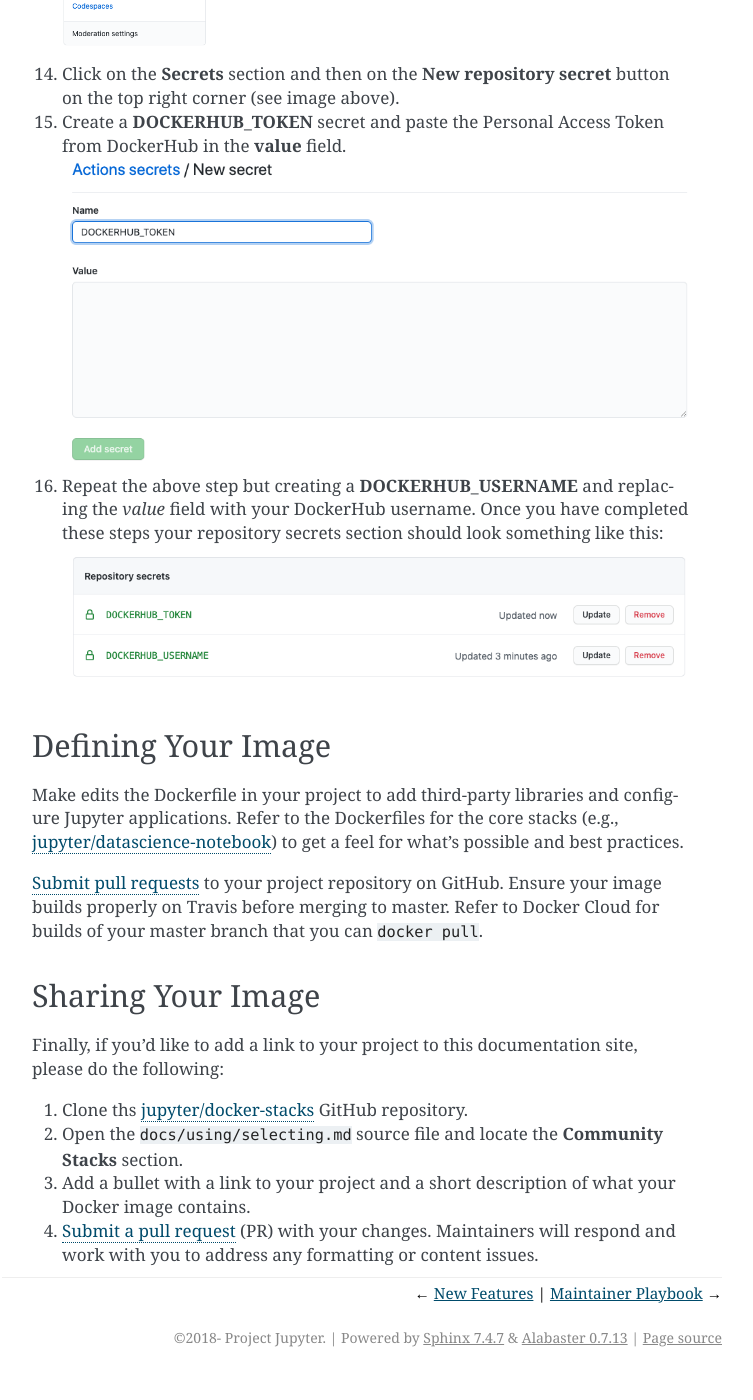
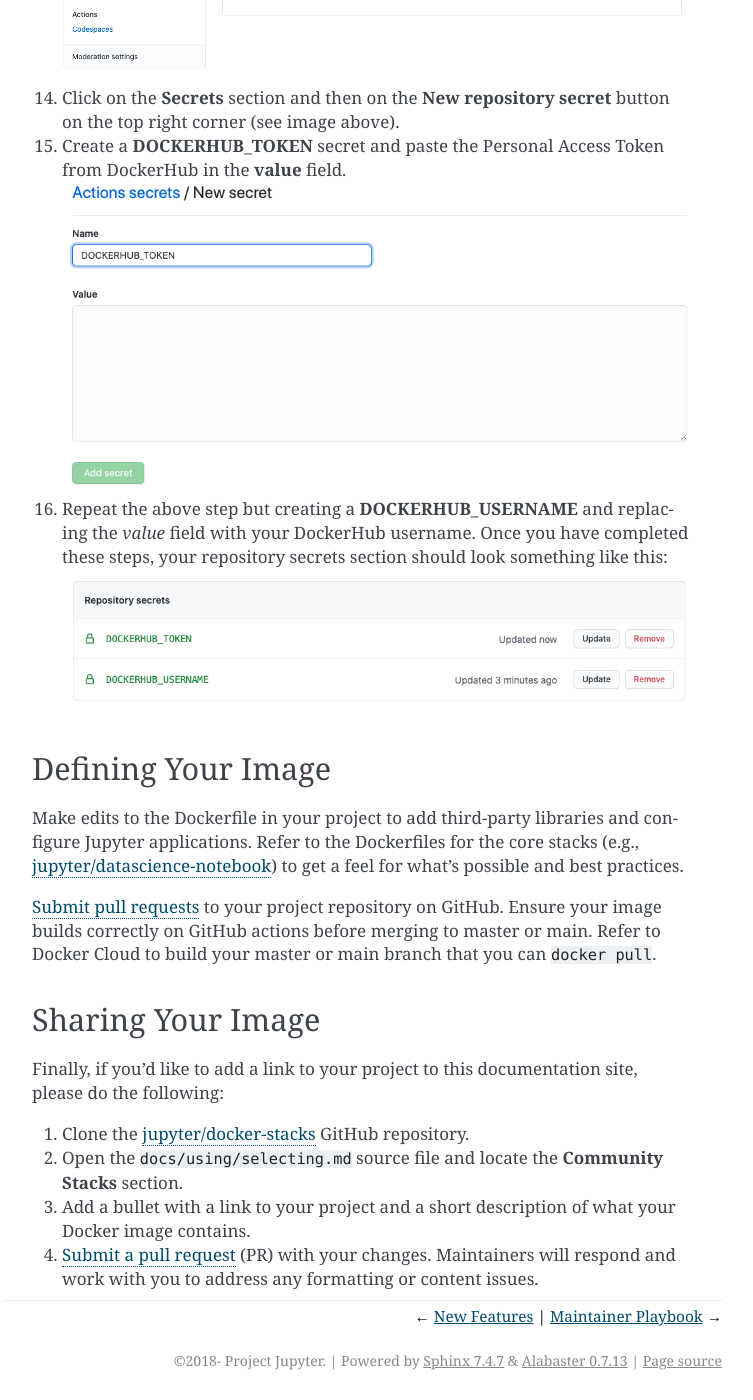
Before and after one commit to jupyter/docker-stacks, a Sphinx documentation site: the page built from docs/contributing/stacks.md, in a window 1280 px wide and 1400 px high, scrolled down 5971 px. Shown: the whole window, without its empty margins (388-1141 px from the left). Built offline with Sphinx 7.4.7, drawn with Linux system fonts in a browser that asks for light colours; pages that are not in the unit, such as notebooks, are missing from menus; before the commit the page ends 7348 px from its top, so only the background shows below that; some of the changed text lies outside the part shown.

Commit message:
:pencil2: Fix typos

```diff
--- a/docs/contributing/stacks.md
+++ b/docs/contributing/stacks.md
@@ -10,8 +10,7 @@
 2. Configure GitHub Actions to build and test your image when users submit pull requests to your
    repository.
 3. Configure Docker Cloud to build and host your images for others to use.
-4. Update the [list of community stacks](../using/selecting.html#community-stacks) in this
-   documentation to include your image.
+4. Update the [list of community stacks](../using/selecting.html#community-stacks) in this documentation to include your image.
 
 This approach mirrors how we build and share the core stack images. Feel free to follow it or pave
 your own path using alternative services and build tools.
@@ -127,35 +126,33 @@
    ![Docker account Security settings screenshot](../_static/docker-org-security.png)
 11. Enter a meaningful name for your token and click on **Create**
    ![Docker account create new token screenshot](../_static/docker-org-create-token.png)
-12. Copy the personal access token displayed in the next screen. **Note that you will not be able to see it again after you close the pop-up window**.
+12. Copy the personal access token displayed on the next screen. **Note that you will not be able to see it again after you close the pop-up window**.
 13. Head back to your GitHub repository and click on the **Settings tab**.
    ![Github repository settings tab screenshot](../static/../_static/github-create-secrets.png)
 14. Click on the **Secrets** section and then on the **New repository secret** button on the top right corner (see image above).
 15. Create a **DOCKERHUB_TOKEN** secret and paste the Personal Access Token from DockerHub in the **value** field.
-   ![GitHub create token secret screenshot](../static/../_static/github-secret-token.png)
-16. Repeat the above step but creating a **DOCKERHUB_USERNAME** and replacing the *value* field with your DockerHub username. Once you have completed these steps your repository secrets section should look something like this:
+   ![GitHub create secret token screenshot](../static/../_static/github-secret-token.png)
+16. Repeat the above step but creating a **DOCKERHUB_USERNAME** and replacing the *value* field with your DockerHub username. Once you have completed these steps, your repository secrets section should look something like this:
    ![GitHub repository secrets created screenshot](../static/../_static/github-secrets-completed.png)
 
 ## Defining Your Image
 
-Make edits the Dockerfile in your project to add third-party libraries and configure Jupyter
+Make edits to the Dockerfile in your project to add third-party libraries and configure Jupyter
 applications. Refer to the Dockerfiles for the core stacks (e.g.,
 [jupyter/datascience-notebook](https://github.com/jupyter/docker-stacks/blob/master/datascience-notebook/Dockerfile))
 to get a feel for what's possible and best practices.
 
 [Submit pull requests](https://github.com/PointCloudLibrary/pcl/wiki/A-step-by-step-guide-on-preparing-and-submitting-a-pull-request)
-to your project repository on GitHub. Ensure your image builds properly on Travis before merging to
-master. Refer to Docker Cloud for builds of your master branch that you can `docker pull`.
+to your project repository on GitHub. Ensure your image builds correctly on GitHub actions before merging to
+master or main. Refer to Docker Cloud to build your master or main branch that you can `docker pull`.
 
 ## Sharing Your Image
 
 Finally, if you'd like to add a link to your project to this documentation site, please do the
 following:
 
-1. Clone ths [jupyter/docker-stacks](https://github.com/jupyter/docker-stacks) GitHub repository.
+1. Clone the  [jupyter/docker-stacks](https://github.com/jupyter/docker-stacks) GitHub repository.
 2. Open the `docs/using/selecting.md` source file and locate the **Community Stacks** section.
-3. Add a bullet with a link to your project and a short description of what your Docker image
-   contains.
+3. Add a bullet with a link to your project and a short description of what your Docker image contains.
 4. [Submit a pull request](https://github.com/PointCloudLibrary/pcl/wiki/A-step-by-step-guide-on-preparing-and-submitting-a-pull-request)
-   (PR) with your changes. Maintainers will respond and work with you to address any formatting or
-   content issues.
+   (PR) with your changes. Maintainers will respond and work with you to address any formatting or content issues.
```
Also changed, not shown: other parts of docs/contributing/stacks.md (+4 -4 lines).
